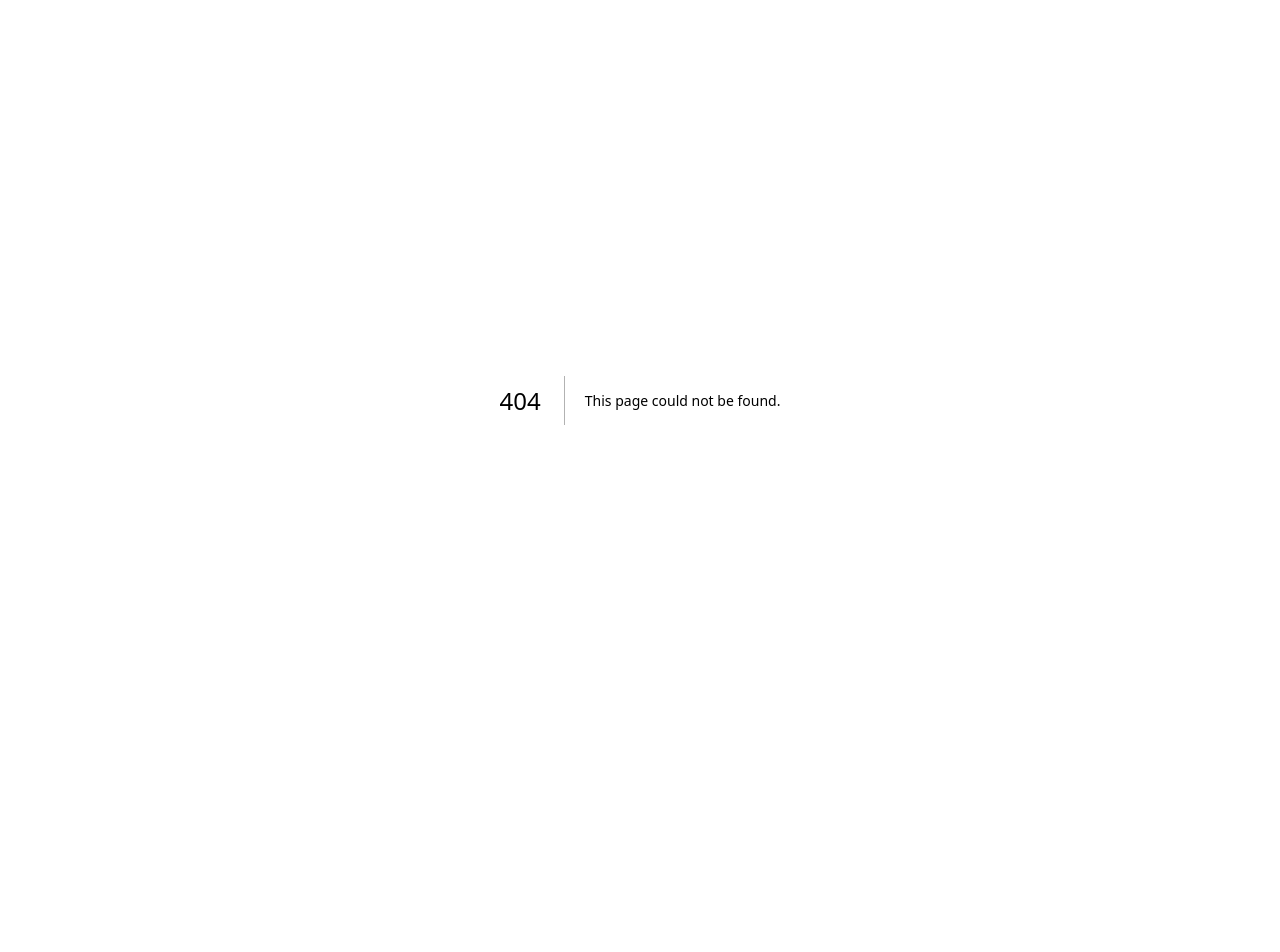
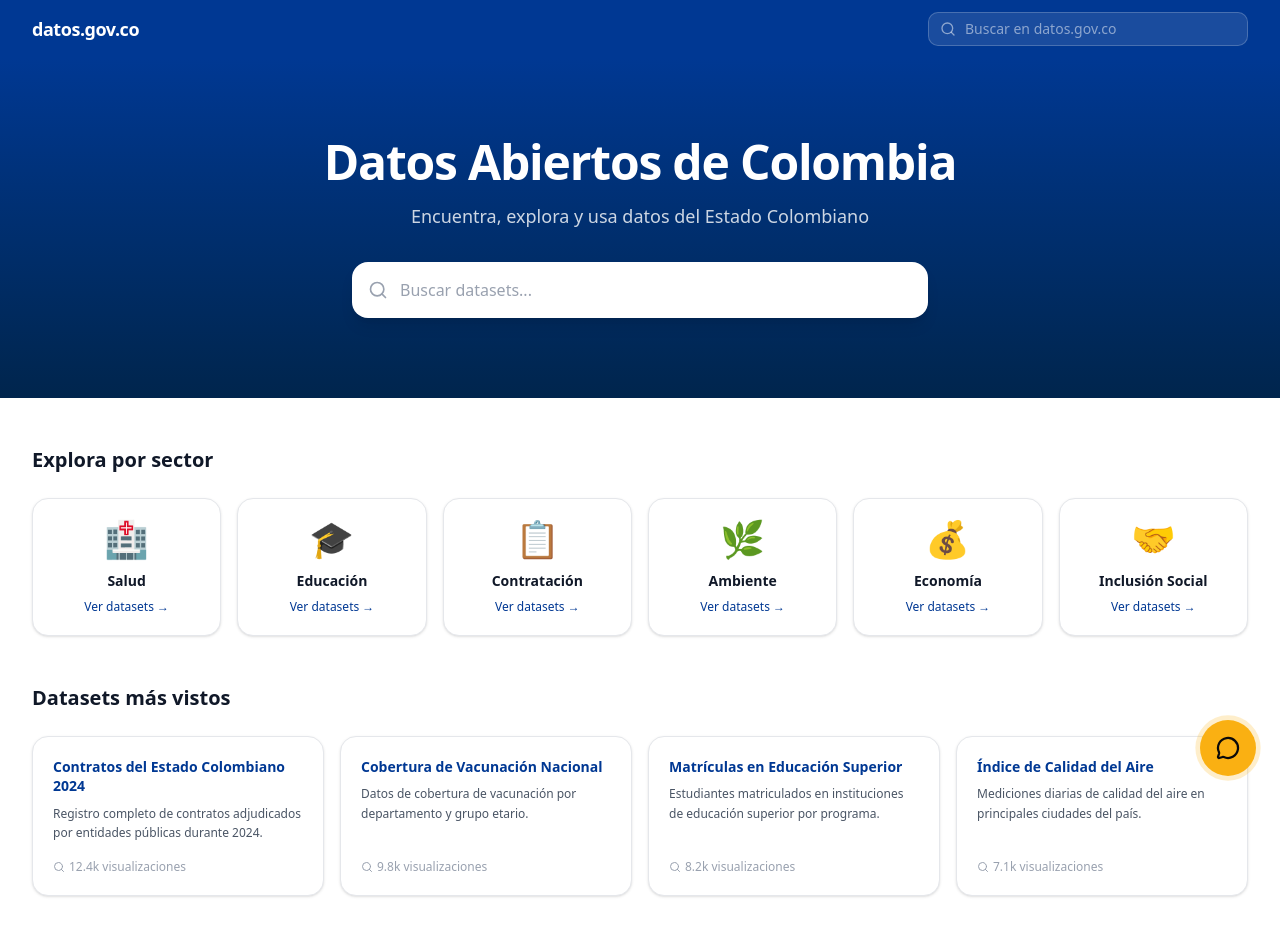
Before and after one commit to sarenasr/Concurso-Datos-IA, a Next.js app in the folder apps/frontend/: page /datos in a window 1280 px wide. Before the commit this address had no page. Shown: the top 952 px of the page. Before the commit the page ends 800 px from the top, so only its background shows below. Built offline with nearby package versions, Linux system fonts and the light colour scheme; no server answers.

Commit message:
fix: remove next/font (Set serialization error) + add datos mock page

```diff
--- /dev/null
+++ b/apps/frontend/app/datos/page.tsx
@@ -0,0 +1,132 @@
+"use client";
+
+import { DatiaBubble } from "@/components/datia-bubble";
+import { Search } from "lucide-react";
+
+const SECTORS = [
+  { emoji: "🏥", name: "Salud" },
+  { emoji: "🎓", name: "Educación" },
+  { emoji: "📋", name: "Contratación" },
+  { emoji: "🌿", name: "Ambiente" },
+  { emoji: "💰", name: "Economía" },
+  { emoji: "🤝", name: "Inclusión Social" },
+];
+
+const DATASETS = [
+  {
+    name: "Contratos del Estado Colombiano 2024",
+    desc: "Registro completo de contratos adjudicados por entidades públicas durante 2024.",
+    views: "12.4k",
+  },
+  {
+    name: "Cobertura de Vacunación Nacional",
+    desc: "Datos de cobertura de vacunación por departamento y grupo etario.",
+    views: "9.8k",
+  },
+  {
+    name: "Matrículas en Educación Superior",
+    desc: "Estudiantes matriculados en instituciones de educación superior por programa.",
+    views: "8.2k",
+  },
+  {
+    name: "Índice de Calidad del Aire",
+    desc: "Mediciones diarias de calidad del aire en principales ciudades del país.",
+    views: "7.1k",
+  },
+];
+
+export default function DatosPage() {
+  return (
+    <div className="min-h-screen flex flex-col bg-white text-gray-900">
+      <header className="shrink-0 bg-[#003893]">
+        <div className="mx-auto flex max-w-7xl items-center gap-4 px-4 py-3 sm:px-6 lg:px-8">
+          <span className="text-lg font-bold tracking-tight text-white whitespace-nowrap">
+            datos.gov.co
+          </span>
+          <div className="relative ml-auto hidden max-w-xs flex-1 sm:block">
+            <Search className="absolute left-3 top-1/2 h-4 w-4 -translate-y-1/2 text-white/50" />
+            <input
+              type="text"
+              placeholder="Buscar en datos.gov.co"
+              className="w-full rounded-md border border-white/20 bg-white/10 py-1.5 pl-9 pr-3 text-sm text-white placeholder:text-white/50 focus:border-white/40 focus:outline-none"
+              readOnly
+            />
+          </div>
+        </div>
+      </header>
+
+      <section className="bg-gradient-to-b from-[#003893] to-[#00254d] px-4 py-16 text-center text-white sm:py-20">
+        <h1 className="text-3xl font-bold tracking-tight sm:text-4xl lg:text-5xl">
+          Datos Abiertos de Colombia
+        </h1>
+        <p className="mx-auto mt-4 max-w-xl text-base text-white/80 sm:text-lg">
+          Encuentra, explora y usa datos del Estado Colombiano
+        </p>
+        <div className="mx-auto mt-8 flex max-w-xl items-center overflow-hidden rounded-xl bg-white shadow-lg">
+          <Search className="ml-4 h-5 w-5 shrink-0 text-gray-400" />
+          <input
+            type="text"
+            placeholder="Buscar datasets..."
+            className="w-full px-3 py-4 text-base text-gray-900 placeholder:text-gray-400 focus:outline-none"
+            readOnly
+          />
+        </div>
+      </section>
+
+      <section className="mx-auto w-full max-w-7xl px-4 py-12 sm:px-6 lg:px-8">
+        <h2 className="mb-6 text-xl font-bold text-gray-900">
+          Explora por sector
+        </h2>
+        <div className="grid grid-cols-2 gap-4 sm:grid-cols-3 lg:grid-cols-6">
+          {SECTORS.map((s) => (
+            <div
+              key={s.name}
+              className="flex flex-col items-center rounded-xl border border-gray-200 bg-white p-5 text-center shadow-sm transition-shadow hover:shadow-md"
+            >
+              <span className="mb-3 text-4xl" role="img" aria-label={s.name}>
+                {s.emoji}
+              </span>
+              <span className="mb-2 text-sm font-semibold text-gray-900">
+                {s.name}
+              </span>
+              <span className="text-xs font-medium text-[#003893]">
+                Ver datasets →
+              </span>
+            </div>
+          ))}
+        </div>
+      </section>
+
+      <section className="mx-auto w-full max-w-7xl px-4 pb-16 sm:px-6 lg:px-8">
+        <h2 className="mb-6 text-xl font-bold text-gray-900">
+          Datasets más vistos
+        </h2>
+        <div className="grid gap-4 sm:grid-cols-2 lg:grid-cols-4">
+          {DATASETS.map((d) => (
+            <div
+              key={d.name}
+              className="flex flex-col rounded-xl border border-gray-200 bg-white p-5 shadow-sm transition-shadow hover:shadow-md"
+            >
+              <h3 className="mb-2 text-sm font-bold leading-snug text-[#003893]">
+                {d.name}
+              </h3>
+              <p className="mb-4 flex-1 text-xs leading-relaxed text-gray-600">
+                {d.desc}
+              </p>
+              <div className="flex items-center gap-1 text-xs text-gray-400">
+                <Search className="h-3 w-3" />
+                <span>{d.views} visualizaciones</span>
+              </div>
+            </div>
+          ))}
+        </div>
+      </section>
+
+      <footer className="mt-auto border-t border-gray-200 bg-gray-50 px-4 py-6 text-center text-sm text-gray-500">
+        Ministerio TIC · Gobierno de Colombia
+      </footer>
+
+      <DatiaBubble />
+    </div>
+  );
+}
--- a/apps/frontend/app/globals.css
+++ b/apps/frontend/app/globals.css
@@ -127,3 +127,35 @@ body {
 .chat-scroll::-webkit-scrollbar-thumb:hover {
   background: var(--muted-foreground);
 }
+
+@keyframes datia-panel-enter {
+  from {
+    opacity: 0;
+    transform: translateY(12px) scale(0.95);
+  }
+  to {
+    opacity: 1;
+    transform: translateY(0) scale(1);
+  }
+}
+
+.datia-panel-enter {
+  animation: datia-panel-enter 0.2s ease-out;
+}
+
+@keyframes datia-bubble-pulse {
+  0%, 100% {
+    box-shadow: 0 0 0 0 rgba(250, 176, 18, 0.4);
+  }
+  50% {
+    box-shadow: 0 0 0 10px rgba(250, 176, 18, 0);
+  }
+}
+
+.datia-bubble-pulse {
+  animation: datia-bubble-pulse 2.5s ease-in-out infinite;
+}
+
+.datia-bubble-idle {
+  animation: none;
+}
--- a/apps/frontend/app/layout.tsx
+++ b/apps/frontend/app/layout.tsx
@@ -1,16 +1,5 @@
 import type { Metadata } from "next";
-import { Geist, Geist_Mono } from "next/font/google";
 import "./globals.css";
-
-const geistSans = Geist({
-  variable: "--font-geist-sans",
-  subsets: ["latin"],
-});
-
-const geistMono = Geist_Mono({
-  variable: "--font-geist-mono",
-  subsets: ["latin"],
-});
 
 export const metadata: Metadata = {
   title: "DATIA — Habla con los datos de Colombia",
@@ -23,11 +12,10 @@ export default function RootLayout({
   children: React.ReactNode;
 }>) {
   return (
-    <html
-      lang="es"
-      className={`${geistSans.variable} ${geistMono.variable} h-full antialiased`}
-    >
-      <body className="min-h-full flex flex-col">{children}</body>
+    <html lang="es" className="h-full antialiased">
+      <body className="min-h-full flex flex-col font-sans">
+        {children}
+      </body>
     </html>
   );
 }
--- a/apps/frontend/app/page.tsx
+++ b/apps/frontend/app/page.tsx
@@ -1,3 +1,5 @@
+"use client";
+
 import { Chat } from "@/components/chat";
 import { Database } from "lucide-react";
 
```
